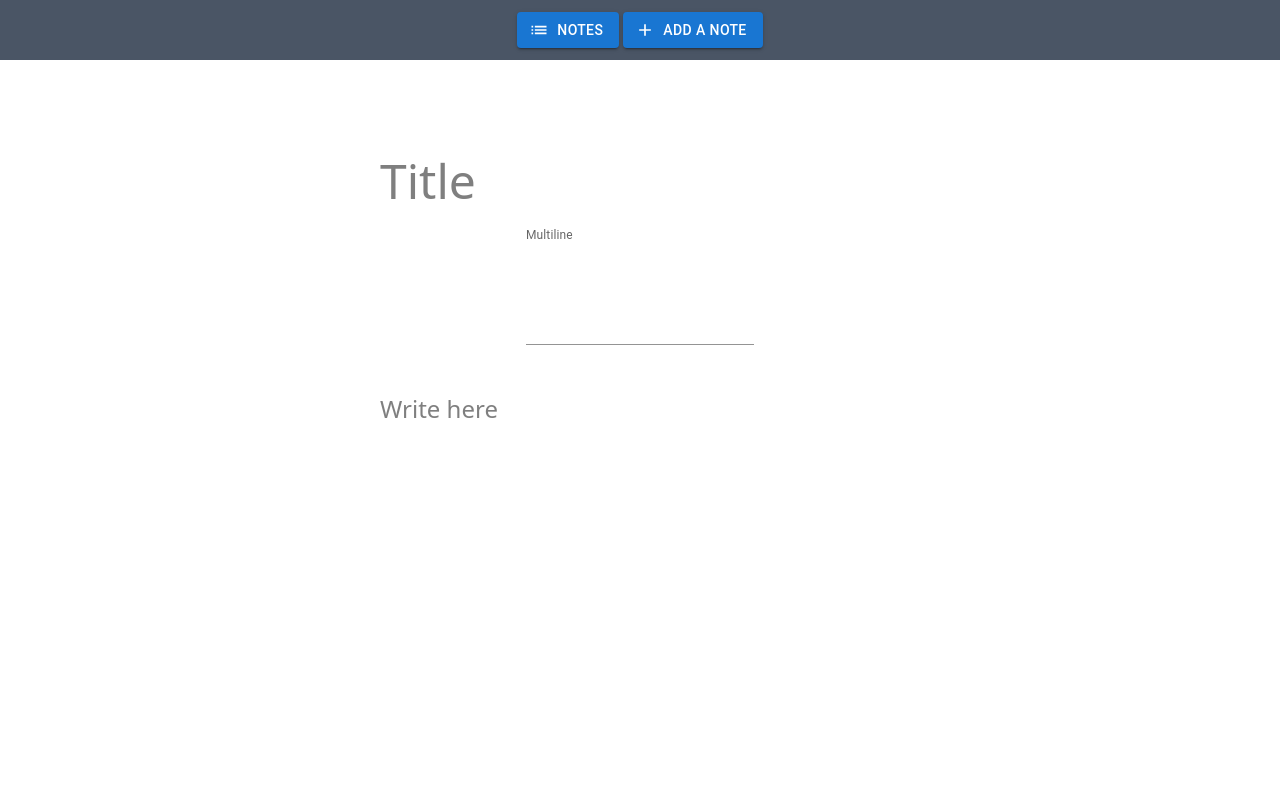
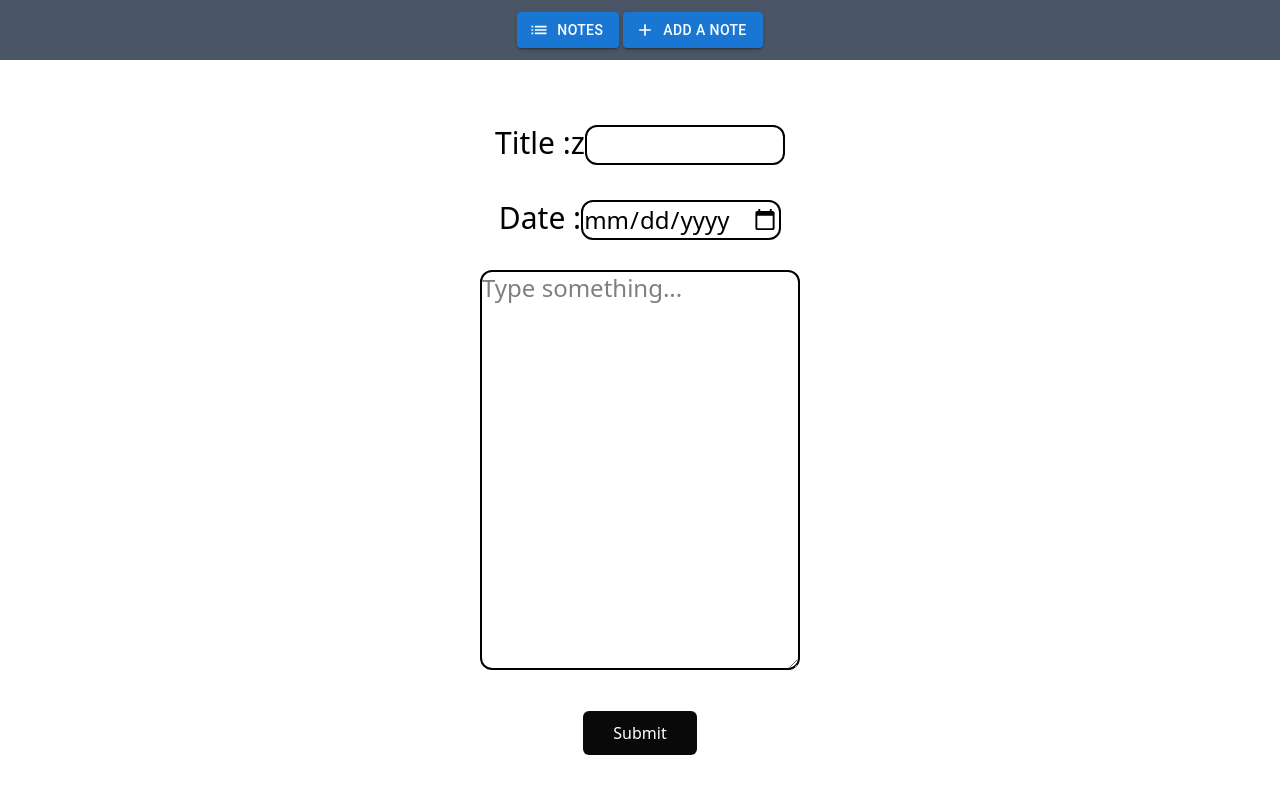
Before and after one commit to ahmad6186/notes-app, a React (Vite) app in the folder front-end/: page /createnote in a window 1280 px wide. Shown: the top 800 px of the page. Built offline with nearby package versions, Linux system fonts and the light colour scheme.

Commit message:
change style of notes and replace add note page with dialog

```diff
--- a/front-end/src/components/CreateNote.jsx
+++ b/front-end/src/components/CreateNote.jsx
@@ -1,10 +1,6 @@
 import React, { useState } from "react";
 import { fetchWithAuth } from "../utils";
-import { useNavigate, useParams } from "react-router-dom";
-import Box from "@mui/material/Box";
-import TextField from "@mui/material/TextField";
 function CreateNote() {
-  const navigate = useNavigate();
   const [note, setNote] = useState({
     title: "",
     text: "",
@@ -41,28 +37,22 @@ function CreateNote() {
       text: "",
       date: "",
     });
-    navigate("/notescontainer");
   };
 
   return (
-    <Box
-      component="form"
-      sx={{ "& .MuiTextField-root": { m: 1, width: "25ch" } }}
-      noValidate
-      autoComplete="off"
-    >
     <div>
       <form onSubmit={handleSubmit}>
-          <div className="p-20 flex flex-col items-center text-center">
+        <div className="addnotespage">
+          <label>
+            Title :z
             <input
-              className="h-20 w-150  text-5xl p-10 "
+              className="h-10 w-50 border-2 text-2xl rounded-xl"
               name="title"
               value={note.title}
-              placeholder="Title"
               onChange={handleChange}
             />
-
-            {/* <label>
+          </label>
+          <label>
             Date :
             <input
               className="h-10 w-50 border-2 text-2xl rounded-xl"
@@ -71,37 +61,23 @@ function CreateNote() {
               value={note.date}
               onChange={handleChange}
             />
-          </label> */}
-
+          </label>
+          <label>
             {/* Write note here: */}
-            <TextField
-              id="standard-multiline-static"
-              label="Multiline"
-              multiline
-              rows={4}
-              defaultValue="Default Value"
-              variant="standard"
-              onChange={handleChange}
-              value={note.text}
-              name="text"
-            />
             <textarea
-              className="h-200 w-150 text-2xl p-10 "
+              className="border-2 text-2xl h-100 w-80 rounded-xl"
               name="text"
               value={note.text}
-              placeholder="Write here"
+              placeholder="Type something..."
               onChange={handleChange}
             />
-            <button
-              type="submit"
-              className="h-10 w-20 bg-black text-white  rounded-2xl"
-            >
-              ADD
+          </label>
+          <button type="submit" className="btn">
+            Submit
           </button>
         </div>
       </form>
     </div>
-    </Box>
   );
 }
 
```
Lines whose indentation alone changed are shown as unchanged.
